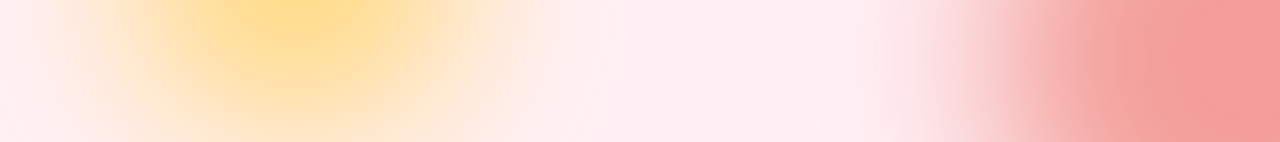
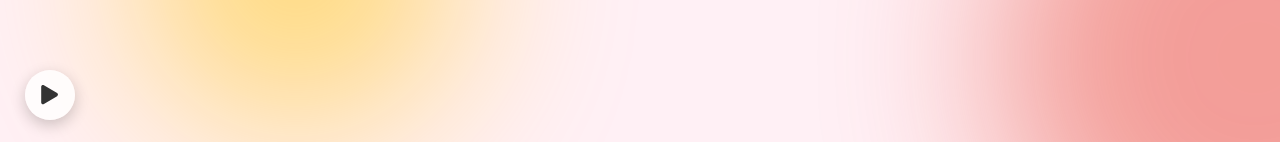
Before and after one commit to GiaHuy99/20-10, a React (Vite) app: page / in a window 1280 px wide. Shown: the part 655-797 px from the top of the page. Built offline with nearby package versions, Linux system fonts and the light colour scheme.

Commit message:
done:music

```diff
--- a/src/App.tsx
+++ b/src/App.tsx
@@ -4,11 +4,15 @@ import HomePage from './pages/HomePage/HomePage';
 import PhotoPage from './pages/PhotoPage/PhotoPage';
 import QuizPage from "./pages/QuizPage/QuizPage.tsx";
 import LetterPage from "./pages/LetterPage/LetterPage.tsx";
-import TransitionLayout from "./layouts/TransitionLayout.tsx"; // <-- Import trang mới
+import TransitionLayout from "./layouts/TransitionLayout.tsx";
+import MusicToggleButton from "./components/MusicToggleButton/MusicToggleButton.tsx";
+import BackgroundMusic from "./components/BackgroundMusic/BackgroundMusic.tsx"; // <-- Import trang mới
 
 function App() {
     return (
         <>
+            <BackgroundMusic />
+            <MusicToggleButton />
             <AnimatedBackground />
             <Routes>
                 {/* Tất cả các trang giờ sẽ nằm trong TransitionLayout */}
--- /dev/null
+++ b/src/components/BackgroundMusic/BackgroundMusic.tsx
@@ -0,0 +1,25 @@
+import { useEffect, useRef } from 'react';
+import { useAudio } from '../../context/useAudio';
+import musicFile from '../../assets/acoustic.mp3'; // <-- Import file nhạc
+
+const BackgroundMusic = () => {
+    const audioRef = useRef<HTMLAudioElement>(null);
+    const { isPlaying } = useAudio();
+
+    useEffect(() => {
+        if (audioRef.current) {
+            if (isPlaying) {
+                // Dùng try-catch để xử lý lỗi trình duyệt chặn autoplay
+                audioRef.current.play().catch(error => {
+                    console.log("Audio play was prevented by the browser.", error);
+                });
+            } else {
+                audioRef.current.pause();
+            }
+        }
+    }, [isPlaying]);
+
+    return <audio ref={audioRef} src={musicFile} loop />;
+};
+
+export default BackgroundMusic;
--- /dev/null
+++ b/src/components/MusicToggleButton/MusicToggleButton.module.css
@@ -0,0 +1,23 @@
+.musicButton {
+    position: fixed;
+    bottom: 25px;
+    left: 25px;
+    z-index: 999;
+    width: 50px;
+    height: 50px;
+    border-radius: 50%;
+    border: none;
+    background-color: rgba(255, 255, 255, 0.8);
+    color: var(--text-color);
+    display: flex;
+    justify-content: center;
+    align-items: center;
+    font-size: 1.2rem;
+    cursor: pointer;
+    box-shadow: 0 5px 15px rgba(0, 0, 0, 0.2);
+    transition: transform 0.2s ease;
+}
+
+.musicButton:hover {
+    transform: scale(1.1);
+}
--- /dev/null
+++ b/src/components/MusicToggleButton/MusicToggleButton.tsx
@@ -0,0 +1,15 @@
+import { useAudio } from '../../context/useAudio';
+import { FaPlay, FaPause } from 'react-icons/fa'; // Dùng react-icons
+import styles from './MusicToggleButton.module.css';
+
+const MusicToggleButton = () => {
+    const { isPlaying, togglePlay } = useAudio();
+
+    return (
+        <button onClick={togglePlay} className={styles.musicButton}>
+            {isPlaying ? <FaPause /> : <FaPlay />}
+        </button>
+    );
+};
+
+export default MusicToggleButton;
--- /dev/null
+++ b/src/context/AudioProvider.tsx
@@ -0,0 +1,16 @@
+import { useState, type ReactNode, useCallback } from 'react';
+import { AudioContext } from './audioContext';
+
+export const AudioProvider = ({ children }: { children: ReactNode }) => {
+    const [isPlaying, setIsPlaying] = useState(false);
+
+    const togglePlay = useCallback(() => {
+        setIsPlaying(prev => !prev);
+    }, []);
+
+    return (
+        <AudioContext.Provider value={{ isPlaying, togglePlay }}>
+            {children}
+        </AudioContext.Provider>
+    );
+};
--- /dev/null
+++ b/src/context/audioContext.ts
@@ -0,0 +1,8 @@
+import { createContext } from 'react';
+
+export interface AudioContextType {
+    isPlaying: boolean;
+    togglePlay: () => void;
+}
+
+export const AudioContext = createContext<AudioContextType | undefined>(undefined);
--- /dev/null
+++ b/src/context/useAudio.ts
@@ -0,0 +1,10 @@
+import { useContext } from 'react';
+import { AudioContext } from './audioContext';
+
+export const useAudio = () => {
+    const context = useContext(AudioContext);
+    if (!context) {
+        throw new Error('useAudio must be used within an AudioProvider');
+    }
+    return context;
+};
--- a/src/main.tsx
+++ b/src/main.tsx
@@ -4,12 +4,15 @@ import App from './App.tsx'
 import './index.css'
 import { BrowserRouter } from 'react-router-dom';
 import { TransitionProvider } from './context/TransitionProvider';
+import {AudioProvider} from "./context/AudioProvider.tsx";
 
 ReactDOM.createRoot(document.getElementById('root')!).render(
     <React.StrictMode>
         <BrowserRouter>
             <TransitionProvider>
+                <AudioProvider>
                 <App />
+                </AudioProvider>
             </TransitionProvider>
         </BrowserRouter>
     </React.StrictMode>,
```
Also changed, not shown: 1 other file (tests, documents, lock files or other folders).
